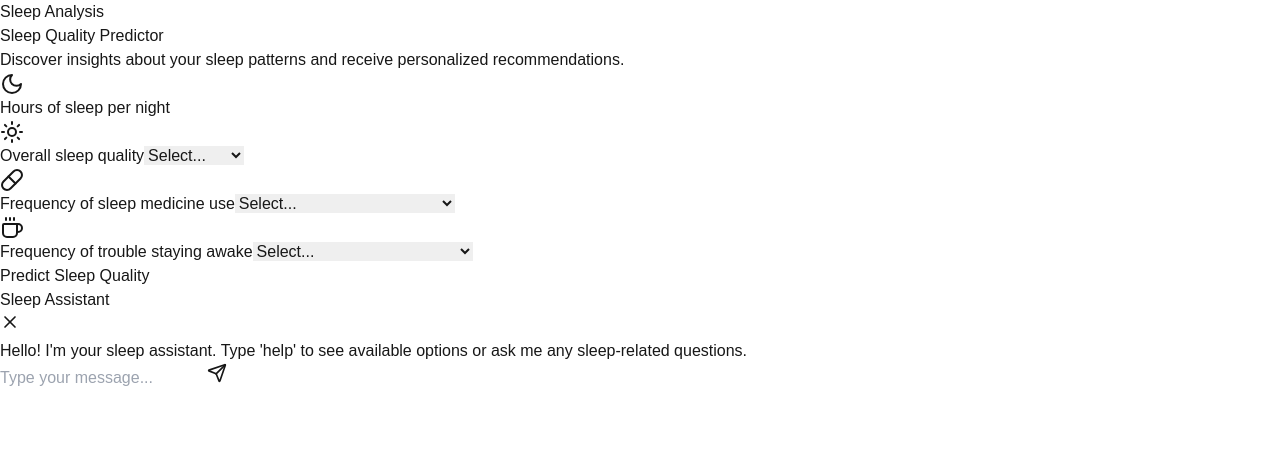
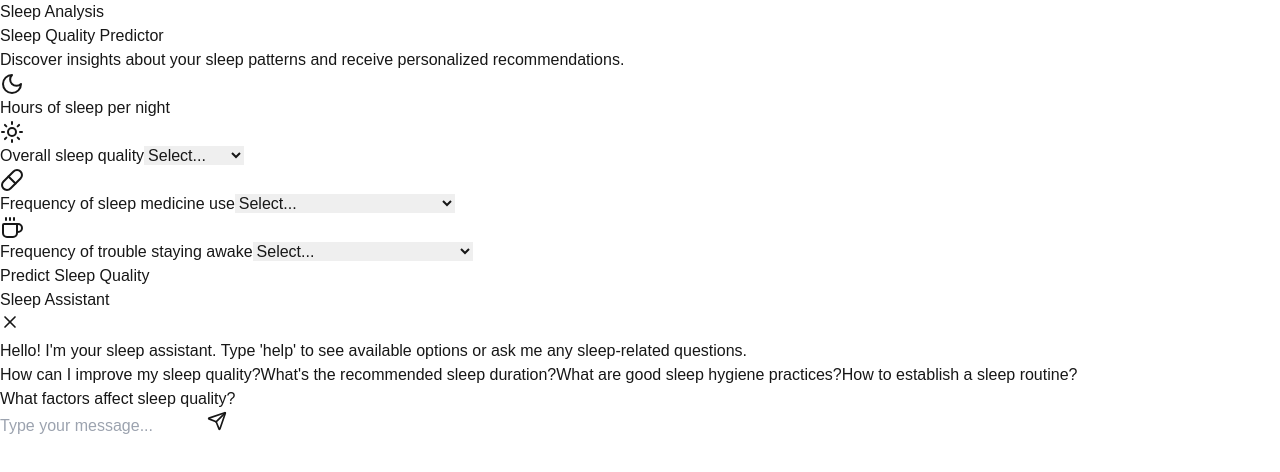
Before and after one commit to pragya907/sp, a Next.js app in the folder client/: page / in a window 1280 px wide. Both pictures are taken after a click on the button 12 px from the left and 300 px from the top of the page. Shown: the top 472 px of the page. Built offline with nearby package versions, Linux system fonts and the light colour scheme.

Commit message:
fix: Clickable Options

```diff
--- a/client/src/components/Chatbot.tsx
+++ b/client/src/components/Chatbot.tsx
@@ -118,13 +118,13 @@ export default function Chatbot() {
                 </div>
               </div>
             ))}
-            {messages[messages.length - 1]?.text.toLowerCase() === 'help' && (
+            {messages[messages.length - 1]?.text.toLowerCase().includes('help') && (
               <div className="space-y-2 mt-4">
                 {INITIAL_OPTIONS.map((option, index) => (
                   <button
                     key={index}
                     onClick={() => handleOptionClick(option)}
-                    className="w-full text-left p-2 bg-gray-100 hover:bg-gray-200 rounded-lg transition-colors"
+                    className="w-full text-left p-3 bg-blue-50 hover:bg-blue-100 rounded-lg transition-colors border border-blue-200 text-blue-700 font-medium"
                   >
                     {option}
                   </button>
```
